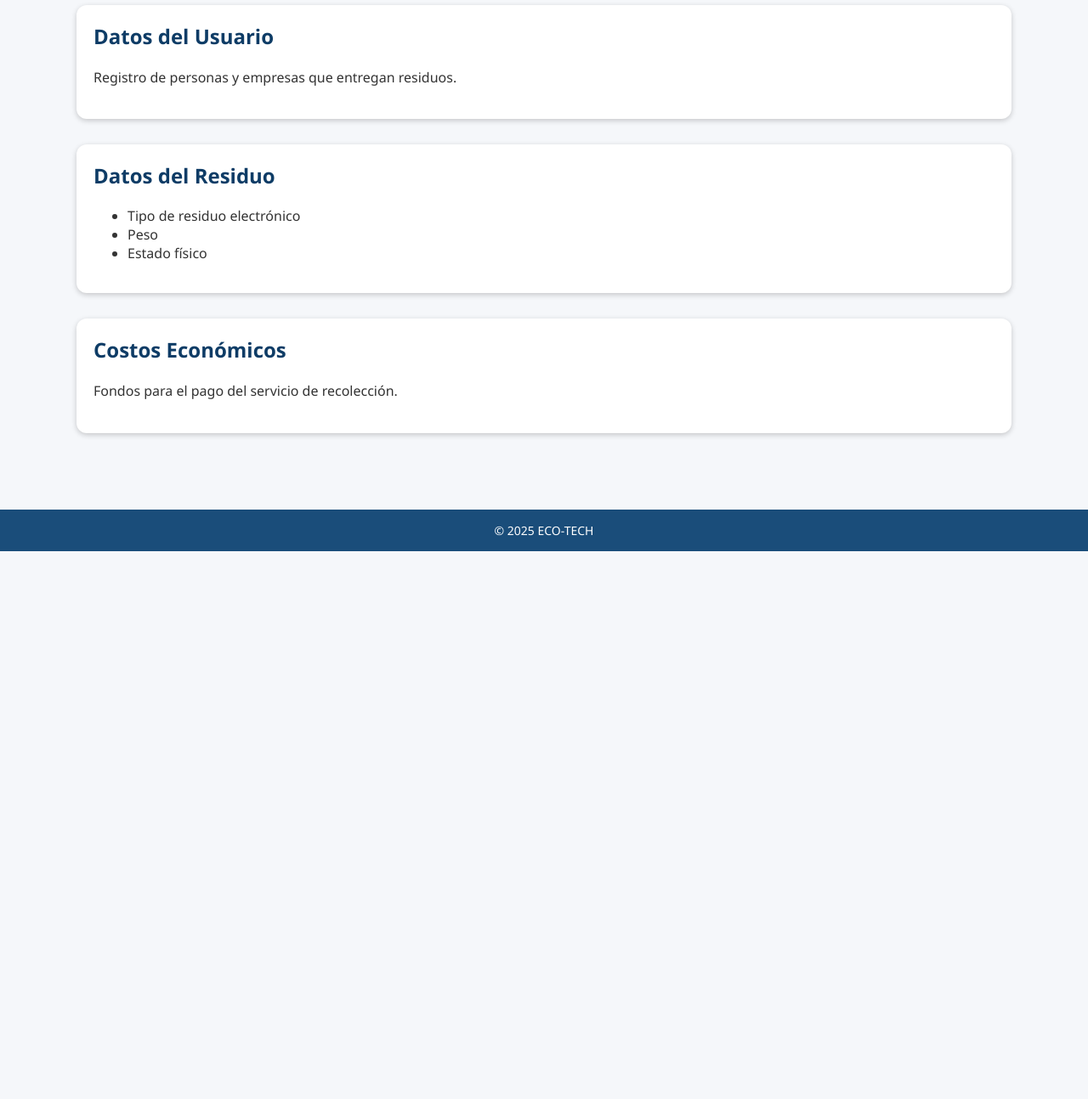
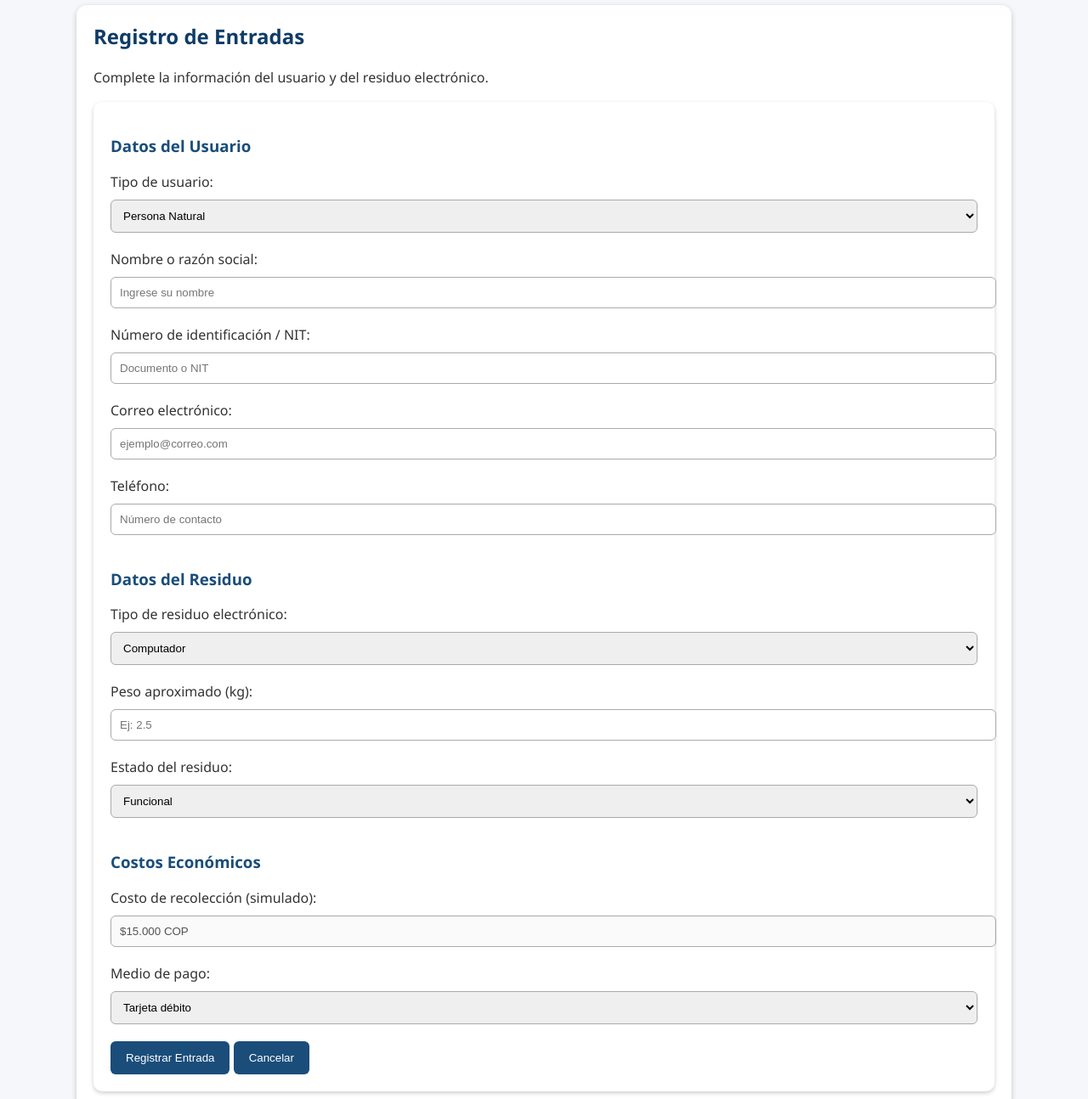
Before and after one commit to Dic-ui/eco_tech_site, a plain HTML site: page entradas.html in a window 1280 px wide. Shown: the part 200-1494 px from the top of the page at 85% size. Before the commit the page ends 849 px from the top, so only its background shows below. Drawn offline with Linux system fonts and the light colour scheme.

Commit message:
Update entradas.html

```diff
--- a/entradas.html
+++ b/entradas.html
@@ -18,23 +18,83 @@
 
 <div class="contenedor">
 
-    <div class="card">
-        <h2>Datos del Usuario</h2>
-        <p>Registro de personas y empresas que entregan residuos.</p>
-    </div>
+    <!-- FORMULARIO COMPLETO -->
+    <div class="card formulario">
 
-    <div class="card">
-        <h2>Datos del Residuo</h2>
-        <ul>
-            <li>Tipo de residuo electrónico</li>
-            <li>Peso</li>
-            <li>Estado físico</li>
-        </ul>
-    </div>
+        <h2>Registro de Entradas</h2>
+        <p>Complete la información del usuario y del residuo electrónico.</p>
 
-    <div class="card">
-        <h2>Costos Económicos</h2>
-        <p>Fondos para el pago del servicio de recolección.</p>
+        <form action="#" method="post">
+
+            <!-- DATOS DEL USUARIO -->
+            <h3>Datos del Usuario</h3>
+
+            <label for="tipo_usuario">Tipo de usuario:</label>
+            <select id="tipo_usuario" name="tipo_usuario">
+                <option value="persona">Persona Natural</option>
+                <option value="empresa">Empresa</option>
+            </select>
+
+            <label for="nombre">Nombre o razón social:</label>
+            <input type="text" id="nombre" name="nombre" placeholder="Ingrese su nombre" required>
+
+            <label for="identificacion">Número de identificación / NIT:</label>
+            <input type="text" id="identificacion" name="identificacion" placeholder="Documento o NIT" required>
+
+            <label for="correo">Correo electrónico:</label>
+            <input type="email" id="correo" name="correo" placeholder="ejemplo@correo.com">
+
+            <label for="telefono">Teléfono:</label>
+            <input type="text" id="telefono" name="telefono" placeholder="Número de contacto">
+
+
+            <!-- DATOS DEL RESIDUO -->
+            <h3>Datos del Residuo</h3>
+
+            <label for="tipo_residuo">Tipo de residuo electrónico:</label>
+            <select id="tipo_residuo" name="tipo_residuo">
+                <option>Computador</option>
+                <option>Celular</option>
+                <option>Televisor</option>
+                <option>Nevera</option>
+                <option>Baterías</option>
+                <option>Electrodoméstico pequeño</option>
+            </select>
+
+            <label for="peso">Peso aproximado (kg):</label>
+            <input type="number" id="peso" name="peso" min="1" step="0.1" placeholder="Ej: 2.5">
+
+            <label for="estado">Estado del residuo:</label>
+            <select id="estado" name="estado">
+                <option>Funcional</option>
+                <option>Semifuncional</option>
+                <option>No funcional</option>
+                <option>Peligroso</option>
+            </select>
+
+
+            <!-- COSTOS ECONÓMICOS (SIMULACIÓN) -->
+            <h3>Costos Económicos</h3>
+
+            <label for="costo_estimado">Costo de recolección (simulado):</label>
+            <input type="text" id="costo_estimado" name="costo_estimado" value="$15.000 COP" disabled>
+
+            <label for="medio_pago">Medio de pago:</label>
+            <select id="medio_pago" name="medio_pago">
+                <option>Tarjeta débito</option>
+                <option>Tarjeta crédito</option>
+                <option>Transferencia bancaria</option>
+                <option>Pago en efectivo</option>
+            </select>
+
+            <!-- BOTONES -->
+            <div class="botones-form">
+                <button type="submit" class="btn">Registrar Entrada</button>
+                <button type="reset" class="btn cancelar">Cancelar</button>
+            </div>
+
+        </form>
+
     </div>
 
 </div>
```
